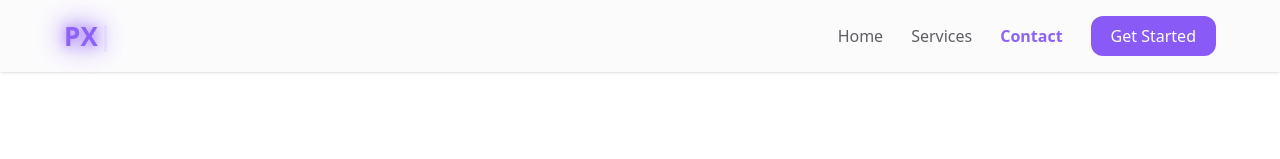
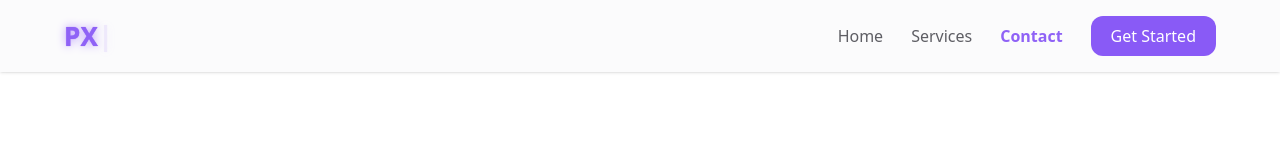
Before and after one commit to Mohamed2006tvm/praxire_website, a React (Vite) app: page /Contact in a window 1280 px wide. Shown: the top 159 px of the page. Built offline with nearby package versions, Linux system fonts and the light colour scheme.

Commit message:
Fix text-shadow effect for glow-text in Navbar.css

```diff
--- a/src/Components/Navbar.css
+++ b/src/Components/Navbar.css
@@ -1,6 +1,6 @@
 .glow-text {
   color: #8f62f6;
-  text-shadow: 0 0 10px #b694fa, 0 0 20px #a174f8, 0 0 30px #8f62f6;
+  text-shadow: 0 0 10px #b694fa, 0 0 0px #a174f8, 0 0 1px #8f62f6;
   transition: all 0.3s ease-in-out;
 }
 
```
